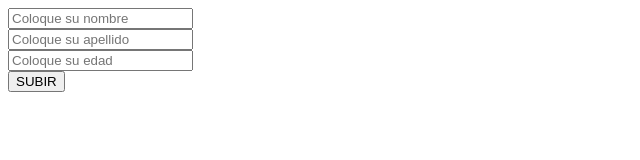
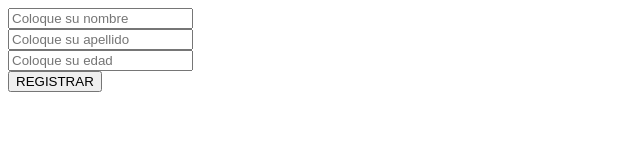
Before and after one commit to angelh1920/node-mongo, a website: page public/index.html in a window 1280 px wide. Shown: the whole page, without its empty margins (0-640 px from the left). Drawn offline with Linux system fonts and the light colour scheme.

Commit message:
cambio index2

```diff
--- a/public/index.html
+++ b/public/index.html
@@ -10,7 +10,7 @@
         <input type="text" name="nombre" placeholder="Coloque su nombre"><br>
         <input type="text" name="apellido" placeholder="Coloque su apellido"><br>
         <input type="text" name="edad" placeholder="Coloque su edad"><br>
-        <button>SUBIR</button>
+        <button>REGISTRAR</button>
     </form>
     <script>
         const form = document.getElementById('form');
```
